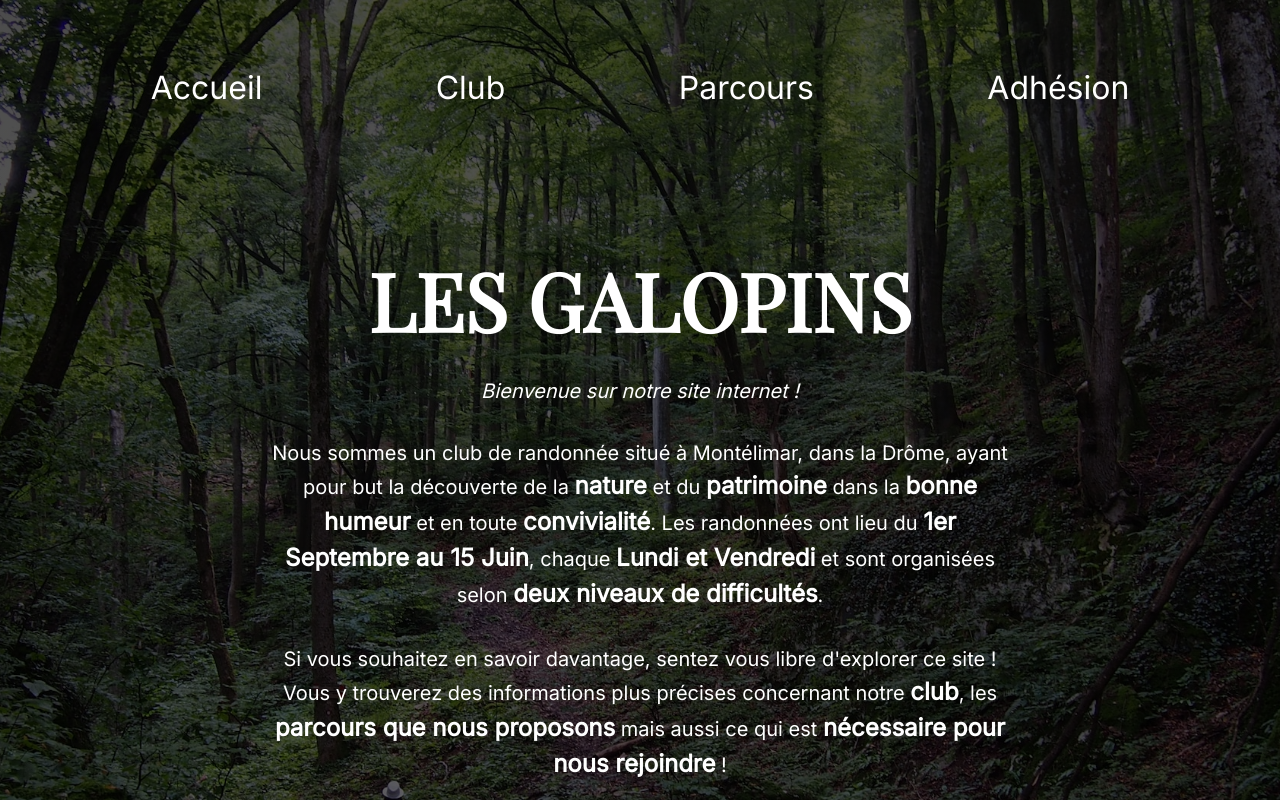
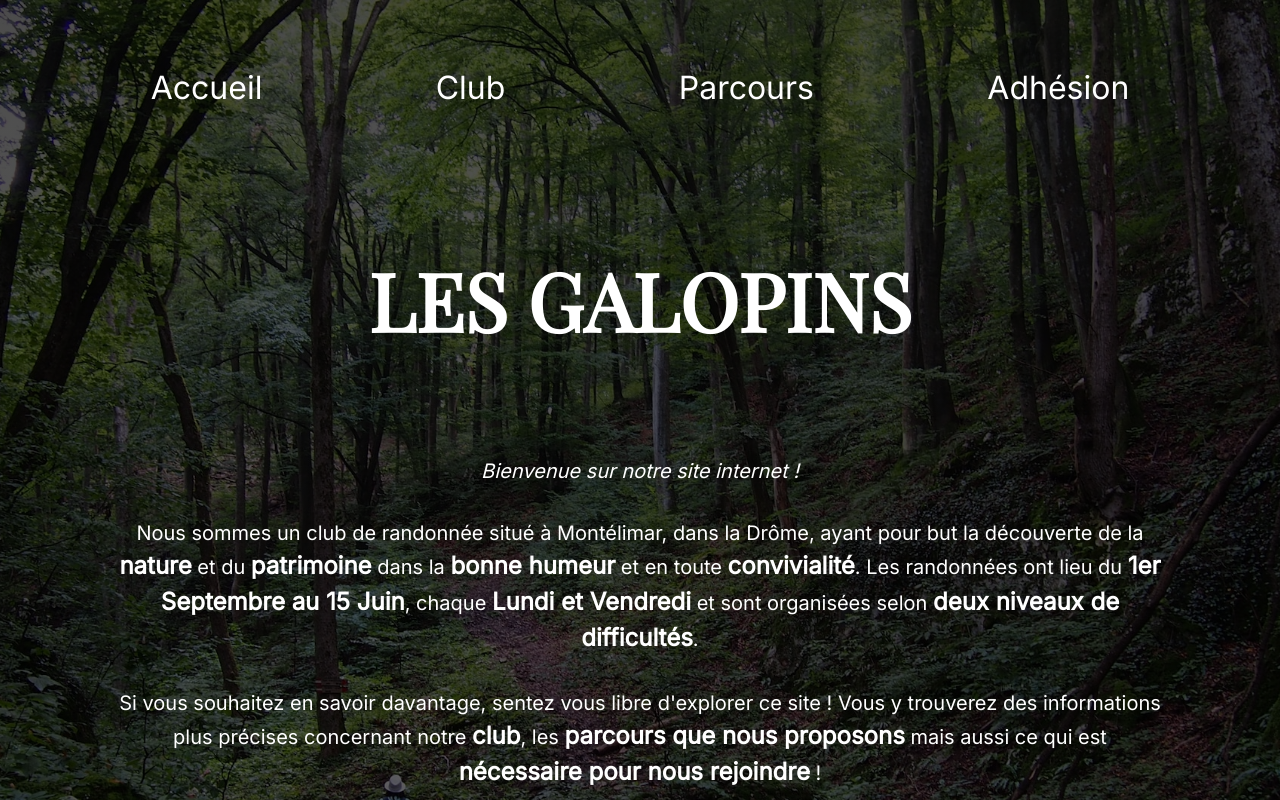
Before and after one commit to SebastienLaurentt/Galopins, a React (Vite) app: page / in a window 1280 px wide. Shown: the top 800 px of the page. Built offline with nearby package versions, Linux system fonts and the light colour scheme.

Commit message:
subSection component created and set in home for reworking (h1 not in this container now)

```diff
--- /dev/null
+++ b/src/components/SubSection.tsx
@@ -0,0 +1,20 @@
+interface SubSectionProps {
+  className?: string;
+  children: React.ReactNode;
+}
+
+function SubSection({
+  className,
+  children,
+}: SubSectionProps) {
+
+  return (
+    <section
+      className={` ${className} flex flex-col justify-center items-center  mx-auto p-4 md:p-8 xl:p-20 `}
+    >
+      {children}
+    </section>
+  );
+}
+
+export default SubSection;
--- a/src/sections/Home.tsx
+++ b/src/sections/Home.tsx
@@ -4,6 +4,7 @@ import Header from '../components/Header';
 import AdmissionFile from '../assets/Admission_Galopins.pdf'
 import DownloadLink from '../components/DownloadLink';
 import Section from '../components/Section';
+import SubSection from '../components/SubSection';
 
 function Home() {
     return (
@@ -12,9 +13,9 @@ function Home() {
             bg={HomeBg}
         >
             <Header/>
+            <h1>LES GALOPINS</h1>
             {/* HERO CONTENT */}
-            <div className='p-4 py-24 md:p-24 xl:px-60   flex flex-col justify-center items-center  mx-auto'>
-                    <h1>LES GALOPINS</h1>
+            <SubSection>
                 <p className='italic text-center mb-8'>Bienvenue sur notre site internet ! </p>
                         <p className=' text-center'>Nous sommes un club de randonnée situé à Montélimar, dans la Drôme, ayant pour but la découverte de la <strong>nature</strong> et du <strong>patrimoine</strong> dans la <strong>bonne humeur</strong> et en toute <strong>convivialité</strong>. Les randonnées ont lieu du <strong>1er Septembre au 15 Juin</strong>, chaque <strong>Lundi et Vendredi</strong> et sont organisées selon <strong>deux niveaux de difficultés</strong>.  </p>
                         <p className=' text-center mb-12'>Si vous souhaitez en savoir davantage, sentez vous libre d'explorer ce site ! Vous y trouverez des informations plus précises concernant notre <strong>club</strong>, les <strong>parcours que nous proposons</strong> mais aussi ce qui est <strong>nécessaire pour nous rejoindre</strong> ! </p>
@@ -23,7 +24,7 @@ function Home() {
                             fileName="Admission_Galopins.pdf"
                             linkName="BULLETIN D'ADHÉSION"
                         />
-            </div>
+            </SubSection>
         </Section>
 
     );
--- a/src/styles/index.css
+++ b/src/styles/index.css
@@ -10,7 +10,7 @@
 
   h1 {
     font-family: 'Playfair Display', serif;
-    @apply text-3xl md:text-4xl xl:text-5xl font-bold mb-4 px-4 text-center
+    @apply text-3xl md:text-4xl xl:text-5xl font-bold mb-4  text-center mt-16 md:mt-20 xl:mt-24
   }
 
   h2 {
```
Lines whose indentation alone changed are shown as unchanged.
